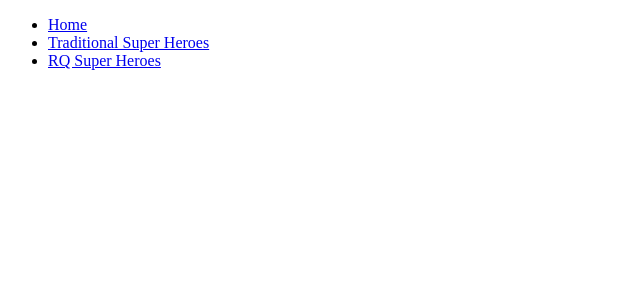
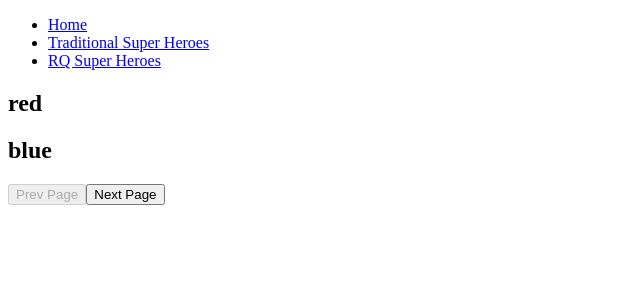
Before and after one commit to mahabur-rahman/React-Query, a React (Create React App) app in the folder my-app/: page /paginated-queries in a window 1280 px wide. Shown: the top 300 px of the page, without its empty margins (0-640 px from the left). Built offline with nearby package versions, Linux system fonts and the light colour scheme; data requests are answered from the project's data file; the HTML template or start-up script is replaced by a standard one.

Commit message:
paginated query

```diff
--- a/my-app/db.json
+++ b/my-app/db.json
@@ -37,5 +37,39 @@
     "channels": [{
         "id": "codevolution",
         "courses": ["react", "vue", "angular"]
-    }]
+    }],
+    "colors": [{
+            "id": 1,
+            "label": "red"
+        },
+        {
+            "id": 2,
+            "label": "blue"
+        },
+        {
+            "id": 3,
+            "label": "green"
+        },
+        {
+            "id": 4,
+            "label": "yellow"
+        },
+        {
+            "id": 5,
+            "label": "black"
+        },
+        {
+            "id": 6,
+            "label": "white"
+        },
+        {
+            "id": 7,
+            "label": "orange"
+        },
+        {
+            "id": 8,
+            "label": "purple"
+
+        }
+    ]
 }
--- a/my-app/src/App.js
+++ b/my-app/src/App.js
@@ -8,6 +8,7 @@
 import Parallel from "./components/Parallel";
 import DynamicParallel from "./components/DynamicParallel";
 import DependentQueries from "./components/DependentQueries";
+import PaginatedQuery from "./components/PaginatedQuery";
 
 const queryClient = new QueryClient();
 
@@ -48,6 +49,9 @@
             <Route path="/rq-dependent">
               <DependentQueries email="mahabur@gmail.com" />
             </Route>
+            <Route path="/paginated-queries">
+              <PaginatedQuery />
+            </Route>
           </Switch>
         </div>
       </Router>
--- /dev/null
+++ b/my-app/src/components/PaginatedQuery.js
@@ -0,0 +1,56 @@
+import { useState } from "react";
+import { useQuery } from "react-query";
+import axios from "axios";
+
+const fetchColors = (pageNumber) => {
+  return axios.get(`http://localhost:4000/colors?_limit=2&_page=${pageNumber}`);
+};
+
+const PaginatedQuery = () => {
+  const [pageNumber, setPageNumber] = useState(1);
+  const { isLoading, isError, error, data, isFetching } = useQuery(
+    ["colors", pageNumber],
+    () => fetchColors(pageNumber),
+    {
+      keepPreviousData: true,
+    }
+  );
+
+  if (isLoading) {
+    return <h1>Loading...</h1>;
+  }
+
+  if (isError) {
+    return <h1>{error.message}</h1>;
+  }
+
+  return (
+    <>
+      <div>
+        {data?.data.map((color) => {
+          return (
+            <>
+              <h2 key={color.id}>{color.label}</h2>
+            </>
+          );
+        })}
+        <button
+          onClick={() => setPageNumber((page) => page - 1)}
+          disabled={pageNumber === 1}
+        >
+          Prev Page
+        </button>
+        <button
+          onClick={() => setPageNumber((page) => page + 1)}
+          disabled={pageNumber === 4}
+        >
+          Next Page
+        </button>
+        <br />
+        <div> {isFetching && "loading.."}</div>
+      </div>
+    </>
+  );
+};
+
+export default PaginatedQuery;
```
